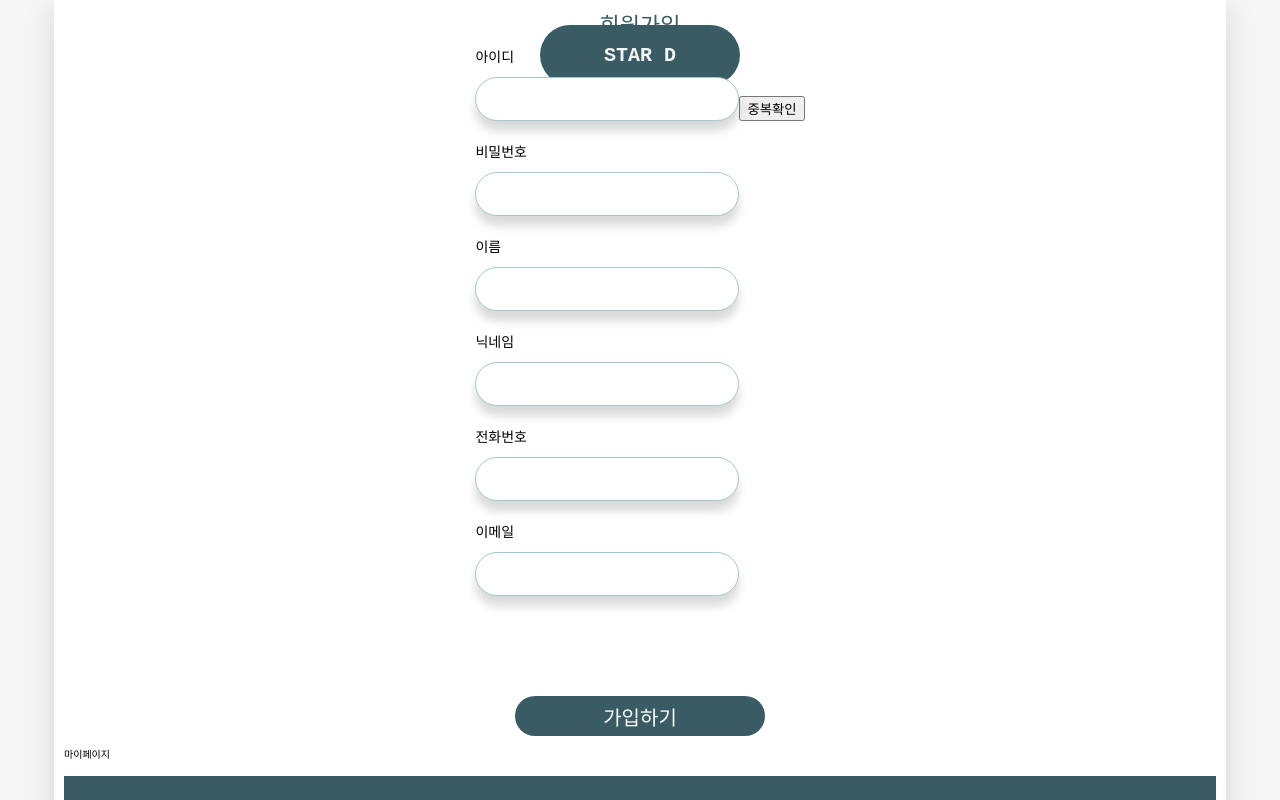
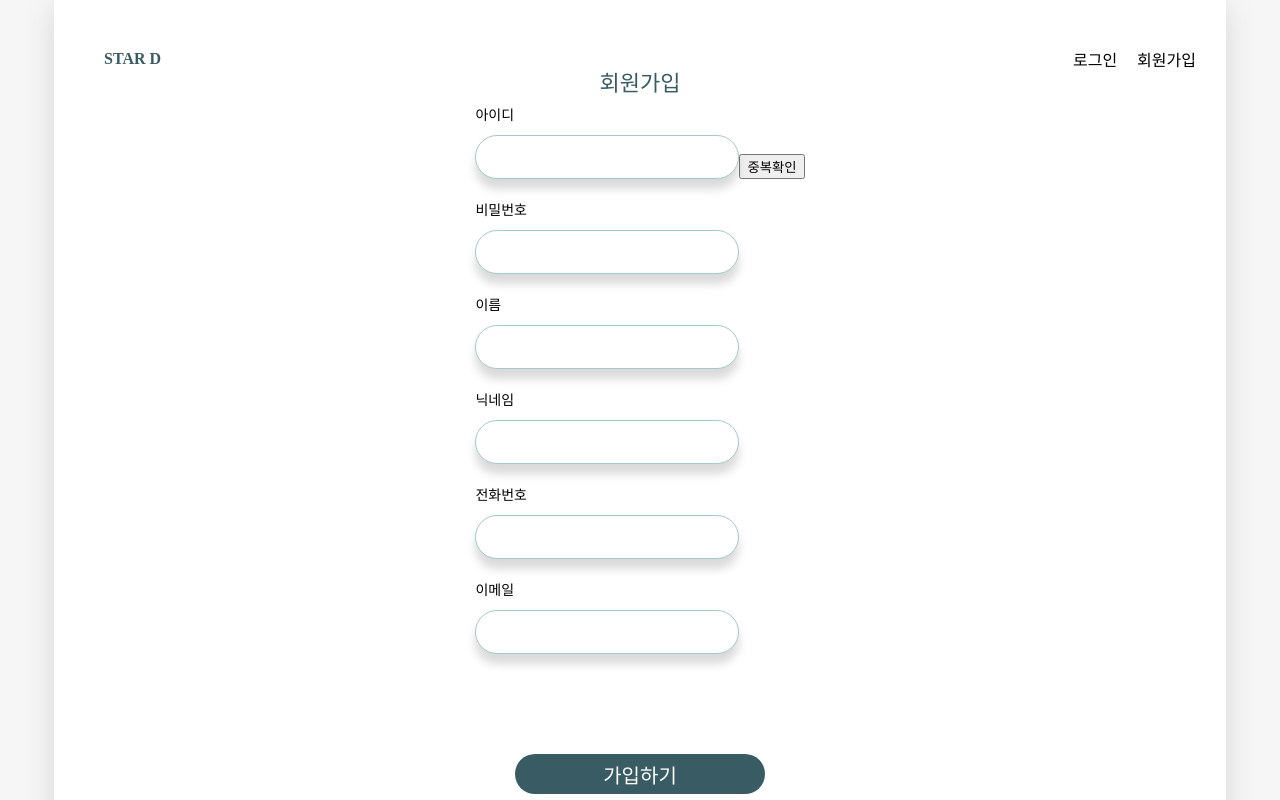
Before and after one commit to Hanium2023-WeB/starD, a React (Create React App) app in the folder src/main/frontend/: page /signup in a window 1280 px wide. Shown: the top 800 px of the page. Built offline with nearby package versions, Linux system fonts and the light colour scheme; a web font is replaced by a local one.

Commit message:
회원가입 - Signup.js 입력값 유효성 검사 세분화

```diff
--- a/src/main/frontend/src/pages/Signup.js
+++ b/src/main/frontend/src/pages/Signup.js
@@ -5,7 +5,7 @@ import { getCsrfTokenFromCookie } from "../csrfUtils";
 
 import "../css/Log.css";
 
-const Signup = () => {
+const Signup = ({sideheader}) => {
   const inputID = useRef();
   const inputPW = useRef();
   const inputName = useRef();
@@ -29,8 +29,10 @@ const Signup = () => {
   const onChange = (e) => {
       setState({
         ...state,
-        [e.target.name]: e.target.value
+        [e.target.name]: e.target.value,
       });
+      console.log(e.target.name);
+      console.log(e.target.value);
     };
 
 
@@ -55,31 +57,37 @@ const Signup = () => {
     }
 
     if (state.id.length < 3) {
+      inputID.current.focus();
       alert("아이디는 3자 이상이어야 합니다.");
       return;
     }
 
     if (state.password.length < 5) {
+      inputPW.current.focus();
       alert("비밀번호는 5자 이상이어야 합니다.");
       return;
     }
 
     if (state.name.length < 3) {
+      inputName.current.focus();
       alert("이름은 3자 이상이어야 합니다.");
       return;
     }
 
     if (state.nickname.length < 2) {
+      inputNicname.current.focus();
       alert("닉네임은 2자 이상이어야 합니다.");
       return;
     }
 
     if (state.phone.length < 7) {
+      inputphone.current.focus();
       alert("전화번호는 7자 이상이어야 합니다.");
       return;
     }
 
     if (state.email.length < 5) {
+      inputemail.current.focus();
       alert("이메일은 5자 이상이어야 합니다.");
       return;
     }
@@ -155,8 +163,9 @@ const Signup = () => {
 
   return (
       <div>
-        <LogoButton />
-        <div className="containers">
+          {sideheader}
+
+          <div className="containers" id="sign">
           <div className="login_info">
             <p>회원가입</p>
           </div>
```
